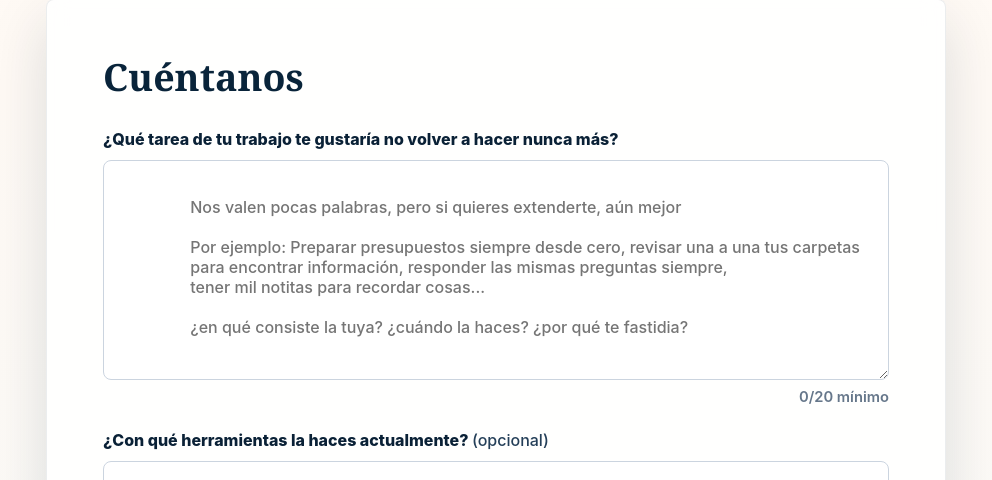
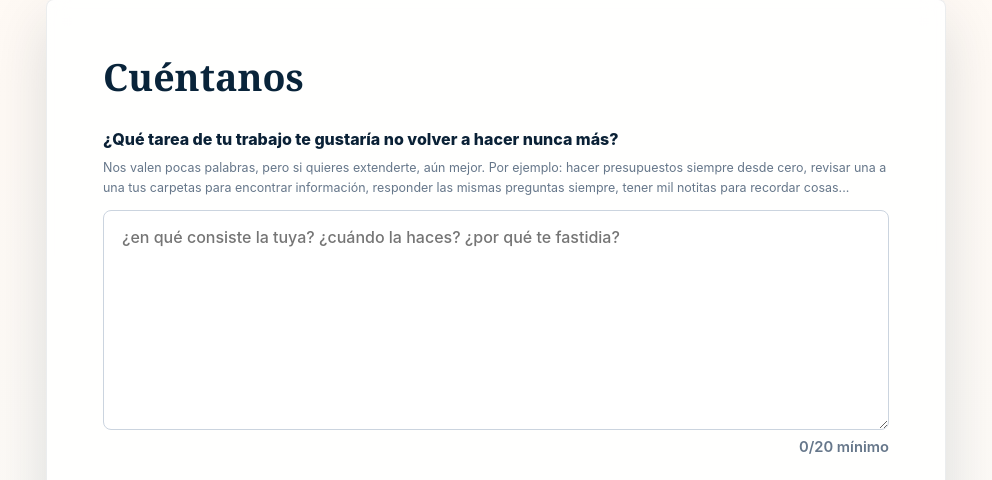
Before and after one commit to gabirisa/radar_problem, an Angular app: page / in a window 1280 px wide. Shown: the part 1207-1687 px from the top of the page, without its empty margins (144-1136 px from the left). Built offline with nearby package versions, Linux system fonts and the light colour scheme; no server answers.

Commit message:
help text

```diff
--- a/src/app/landing/landing.css
+++ b/src/app/landing/landing.css
@@ -245,6 +245,14 @@ label span em {
   color: #243f58;
   font-style: normal;
   font-weight: 500;
+}
+
+.problem-help {
+  margin: -2px 0 2px;
+  color: #66778a;
+  font-size: 0.78rem;
+  font-weight: 400;
+  line-height: 1.55;
 }
 
 input,
--- a/src/app/landing/landing.html
+++ b/src/app/landing/landing.html
@@ -74,18 +74,14 @@
           }
             <label>
               <span>¿Qué tarea de tu trabajo te gustaría no volver a hacer nunca más?</span>
+              <p class="problem-help">
+                Nos valen pocas palabras, pero si quieres extenderte, aún mejor. Por ejemplo: hacer presupuestos siempre desde cero, revisar una a una tus carpetas para encontrar información, responder las mismas preguntas siempre, tener mil notitas para recordar cosas...
+              </p>
               <textarea
                 formControlName="description"
                 rows="8"
                 [class.invalid]="showProblemError(index, 'description')"
-                placeholder="
-                Nos valen pocas palabras, pero si quieres extenderte, aún mejor
-
-                Por ejemplo: Preparar presupuestos siempre desde cero, revisar una a una tus carpetas
-                para encontrar información, responder las mismas preguntas siempre,
-                tener mil notitas para recordar cosas...
-
-                ¿en qué consiste la tuya? ¿cuándo la haces? ¿por qué te fastidia? "
+                placeholder="¿en qué consiste la tuya? ¿cuándo la haces? ¿por qué te fastidia?"
               ></textarea>
             </label>
             <p class="hint">{{ descriptionLength(index) }}/20 mínimo</p>
```
